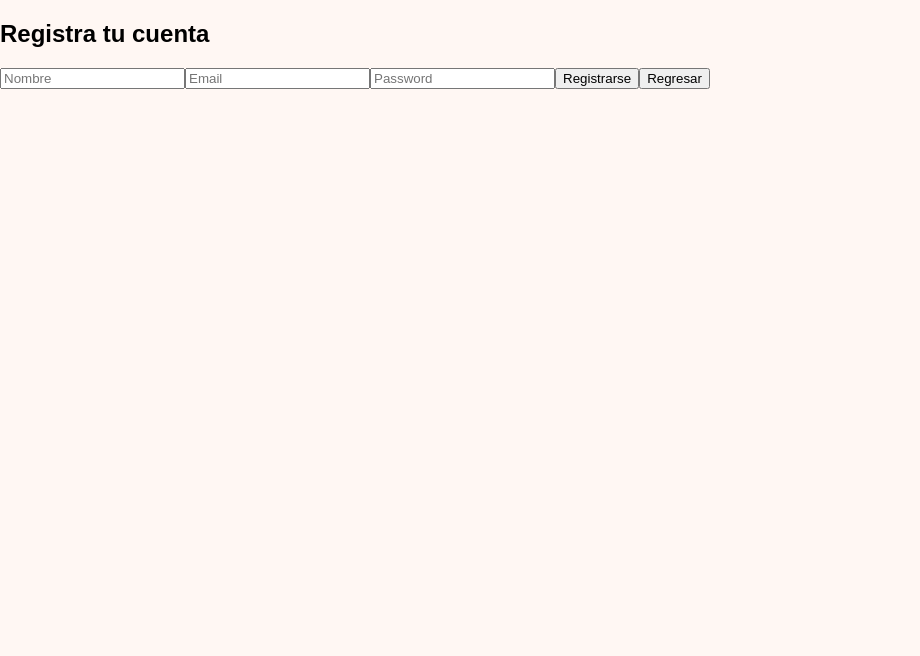
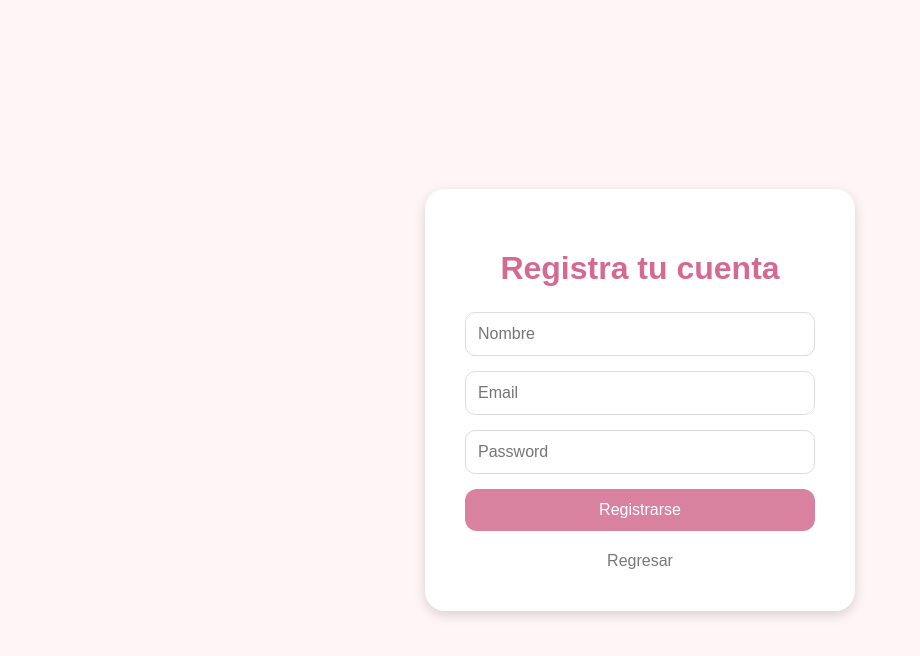
Before and after one commit to AndreaMartinezC12/Proyecto-fullstack-3-front, a React (Vite) app: page /register in a window 1280 px wide. Shown: the top 656 px of the page, without its empty margins (0-920 px from the left). Built offline with nearby package versions, Linux system fonts and the light colour scheme.

Commit message:
Agregando formato a las pantallas de login y registro. Es el mismo estilo

```diff
--- a/src/App.css
+++ b/src/App.css
@@ -1,184 +1,62 @@
-/* .counter {
-  font-size: 16px;
-  padding: 5px 10px;
-  border-radius: 5px;
-  color: var(--accent);
-  background: var(--accent-bg);
-  border: 2px solid transparent;
-  transition: border-color 0.3s;
-  margin-bottom: 24px;
-
-  &:hover {
-    border-color: var(--accent-border);
-  }
-  &:focus-visible {
-    outline: 2px solid var(--accent);
-    outline-offset: 2px;
-  }
+.login-container{
+    min-height: 100vh;
+    display: flex;
+    justify-content: center;
+    align-items: center;
+    background-color: #fff5f7;
 }
 
-.hero {
-  position: relative;
-
-  .base,
-  .framework,
-  .vite {
-    inset-inline: 0;
-    margin: 0 auto;
-  }
-
-  .base {
-    width: 170px;
-    position: relative;
-    z-index: 0;
-  }
-
-  .framework,
-  .vite {
-    position: absolute;
-  }
-
-  .framework {
-    z-index: 1;
-    top: 34px;
-    height: 28px;
-    transform: perspective(2000px) rotateZ(300deg) rotateX(44deg) rotateY(39deg)
-      scale(1.4);
-  }
-
-  .vite {
-    z-index: 0;
-    top: 107px;
-    height: 26px;
-    width: auto;
-    transform: perspective(2000px) rotateZ(300deg) rotateX(40deg) rotateY(39deg)
-      scale(0.8);
-  }
+.login-card{
+    background-color: white;
+    padding: 40px;
+    border-radius: 20px;
+    box-shadow: 0 4px  12px rgba(0,0,0,0.15);
+    width: 350px;
+    display: flex;
+    flex-direction: column;
+    gap: 15px;
 }
 
-#center {
-  display: flex;
-  flex-direction: column;
-  gap: 25px;
-  place-content: center;
-  place-items: center;
-  flex-grow: 1;
-
-  @media (max-width: 1024px) {
-    padding: 32px 20px 24px;
-    gap: 18px;
-  }
+.login-title{
+    text-align: center;
+    color: #d46a92;
+    font-size: 2rem;
+    margin-bottom: 10px;
 }
 
-#next-steps {
-  display: flex;
-  border-top: 1px solid var(--border);
-  text-align: left;
-
-  & > div {
-    flex: 1 1 0;
-    padding: 32px;
-    @media (max-width: 1024px) {
-      padding: 24px 20px;
-    }
-  }
-
-  .icon {
-    margin-bottom: 16px;
-    width: 22px;
-    height: 22px;
-  }
-
-  @media (max-width: 1024px) {
-    flex-direction: column;
-    text-align: center;
-  }
+.login-input{
+    padding: 12px;
+    border-radius: 10px;
+    border: 1px solid #ddd;
+    font-size: 1rem;
 }
 
-#docs {
-  border-right: 1px solid var(--border);
-
-  @media (max-width: 1024px) {
-    border-right: none;
-    border-bottom: 1px solid var(--border);
-  }
+.login-button{
+    background-color: #d9829f;
+    color: white;
+    border:none;
+    padding: 12px;
+    border-radius: 12px;
+    font-size: 1rem;
+    cursor: pointer;
+    transition: 0.2s;
 }
 
-#next-steps ul {
-  list-style: none;
-  padding: 0;
-  display: flex;
-  gap: 8px;
-  margin: 32px 0 0;
-
-  .logo {
-    height: 18px;
-  }
-
-  a {
-    color: var(--text-h);
-    font-size: 16px;
-    border-radius: 6px;
-    background: var(--social-bg);
-    display: flex;
-    padding: 6px 12px;
-    align-items: center;
-    gap: 8px;
-    text-decoration: none;
-    transition: box-shadow 0.3s;
-
-    &:hover {
-      box-shadow: var(--shadow);
-    }
-    .button-icon {
-      height: 18px;
-      width: 18px;
-    }
-  }
-
-  @media (max-width: 1024px) {
-    margin-top: 20px;
-    flex-wrap: wrap;
-    justify-content: center;
-
-    li {
-      flex: 1 1 calc(50% - 8px);
-    }
-
-    a {
-      width: 100%;
-      justify-content: center;
-      box-sizing: border-box;
-    }
-  }
+.login-button:hover{
+    transform: scale(1.02);
+    opacity: 0.9;
 }
 
-#spacer {
-  height: 88px;
-  border-top: 1px solid var(--border);
-  @media (max-width: 1024px) {
-    height: 48px;
-  }
+.back-button{
+    background: transparent;
+    color: #777;
+    border: none;
+    font-size: 1rem;
+    margin-top: 5px;
+    cursor: pointer;
+    align-self: center;
 }
 
-.ticks {
-  position: relative;
-  width: 100%;
-
-  &::before,
-  &::after {
-    content: '';
-    position: absolute;
-    top: -4.5px;
-    border: 5px solid transparent;
-  }
-
-  &::before {
-    left: 0;
-    border-left-color: var(--border);
-  }
-  &::after {
-    right: 0;
-    border-right-color: var(--border);
-  }
-} */
+.back-button:hover{
+    color:#d9829f
+}
--- a/src/pages/Login.jsx
+++ b/src/pages/Login.jsx
@@ -33,14 +33,15 @@ export default function Login(){
     }
 
     return(
-    <div>
-        <h1>Login</h1>
-        <form onSubmit={handleSubmit}>
+    <div className="login-container">
+        <form className = "login-card" onSubmit={handleSubmit}>
+            <h1 className="login-title">Ingresar</h1>
             <input
                 type="email"
                 placeholder="Correo"
                 value={email}
                 onChange={(e)=> setEmail(e.target.value)}
+                className="login-input"
             />
 
             <input
@@ -48,10 +49,11 @@ export default function Login(){
                 placeholder="Contrasena"
                 value={password}
                 onChange={(e)=> setPassword(e.target.value)}
+                className="login-input"
             />
 
-            <button type="submit">Entrar</button>
-            <button onClick={() => navigate("/")}>
+            <button type="submit" className="login-button">Entrar</button>
+            <button className="back-button" onClick={() => navigate("/")}>
                     Regresar
             </button>
         </form>
--- a/src/pages/Register.jsx
+++ b/src/pages/Register.jsx
@@ -30,13 +30,15 @@ export default function Register(){
     }
 
     return(
-        <form onSubmit={handleRegister}>
-            <h2>Registra tu cuenta</h2>
+        <div className="login-container">
+            <form className = "login-card" onSubmit={handleRegister}>
+                <h1 className="login-title">Registra tu cuenta</h1>
                 <input
                     type="text"
                     placeholder = "Nombre"
                     value = {nombre}
                     onChange={(e) => setNombre(e.target.value)}
+                    className="login-input"
                 />
 
                 <input
@@ -44,6 +46,7 @@ export default function Register(){
                     placeholder = "Email"
                     value = {email}
                     onChange={(e) => setEmail(e.target.value)}
+                    className="login-input"
                 />
 
                 <input
@@ -51,12 +54,14 @@ export default function Register(){
                     placeholder = "Password"
                     value = {password}
                     onChange={(e) => setPassword(e.target.value)}
+                    className="login-input"
                 />
 
-            <button type="submit">Registrarse</button>
-             <button type="button" onClick={() => navigate("/")}>
+                <button type="submit" className="login-button">Registrarse</button>
+                 <button className="back-button" type="button" onClick={() => navigate("/")}>
                         Regresar
                 </button>
             </form>
+        </div>
     )
 }
```
Lines whose indentation alone changed are shown as unchanged.
